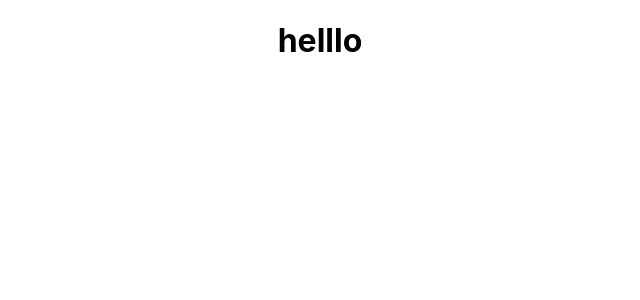
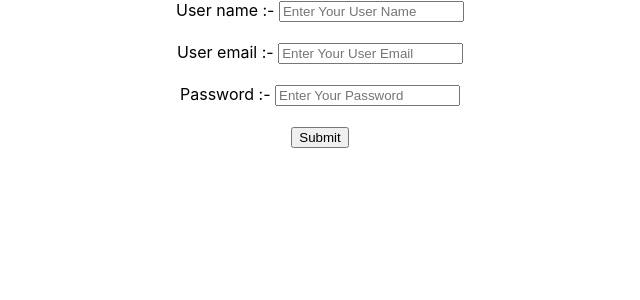
Before and after one commit to rohit9github/json-server_crud_pr, a React (Create React App) app in the folder api-crudopration/: page / in a window 1280 px wide. Shown: the top 300 px of the page, without its empty margins (320-960 px from the left). Built offline with nearby package versions, Linux system fonts and the light colour scheme.

Commit message:
add flies

```diff
--- /dev/null
+++ b/api-crudopration/db.json
@@ -0,0 +1,16 @@
+{
+  "data": [
+    {
+      "id": "bb7c",
+      "userName": "rohit",
+      "mail": "rohit@gmail.com",
+      "pass": "RCg123##2"
+    },
+    {
+      "id": "9d6c",
+      "userName": "jenil",
+      "mail": "jenil@gmail.com",
+      "pass": "ddd"
+    }
+  ]
+}
--- a/api-crudopration/package.json
+++ b/api-crudopration/package.json
@@ -6,8 +6,11 @@
     "@testing-library/jest-dom": "^5.17.0",
     "@testing-library/react": "^13.4.0",
     "@testing-library/user-event": "^13.5.0",
+    "json-server": "^1.0.0-alpha.23",
     "react": "^18.3.1",
     "react-dom": "^18.3.1",
+    "react-router": "^6.23.0",
+    "react-router-dom": "^6.23.0",
     "react-scripts": "5.0.1",
     "web-vitals": "^2.1.4"
   },
--- a/api-crudopration/src/App.js
+++ b/api-crudopration/src/App.js
@@ -1,11 +1,17 @@
 import logo from './logo.svg';
 import './App.css';
 import Home from './Components/Home';
+import { BrowserRouter, Route, Routes } from "react-router-dom"
 
 function App() {
   return (
     <div className="App">
-     <Home/>
+      <BrowserRouter>
+        <Routes>
+          <Route path='/' element={<Home/>}/>
+        </Routes>
+      </BrowserRouter>
+
     </div>
   );
 }
--- a/api-crudopration/src/Components/Home.jsx
+++ b/api-crudopration/src/Components/Home.jsx
@@ -1,10 +1,42 @@
+import { useState } from "react";
 
 
 
 function Home(){
+
+    let[data,setData] =  useState({});
+
+    let getValue = (e)=>{
+        let name = e.target.name;
+        let value = e.target.value;
+        setData({...data,[name]:value});
+    }
+    let submitData =(e)=>{
+        e.preventDefault()
+        fetch("http://localhost:3000/data",{
+            method:"POST",
+            body : JSON.stringify(data)
+        }).then(()=>{
+            alert("data added")
+            setData({})
+        })
+        .catch(()=>{
+            alert("something wrong")
+        })
+    }
+
     return(
         <>
-            <h1>helllo</h1>
+            <form method="post" onSubmit={(e)=>submitData(e)}>
+
+                <label>User name :- </label>
+                <input type="text" name="userName" value={data.userName?data.userName :""} placeholder="Enter Your User Name" onChange={(e)=>getValue(e)} /><br/><br/>
+                <label>User email :- </label>
+                <input type="text" name="mail" value={data.mail?data.mail :""} placeholder="Enter Your User Email" onChange={(e)=>getValue(e)} /><br/><br/>
+                <label>Password :- </label>
+                <input type="text" name="pass" value={data.pass?data.pass:""} placeholder="Enter Your Password" onChange={(e)=>getValue(e)} /><br/><br/>
+                <button type="submit">Submit</button>
+            </form>
         </>
     )
 }
```
Also changed, not shown: 1 other file (tests, documents, lock files or other folders).
